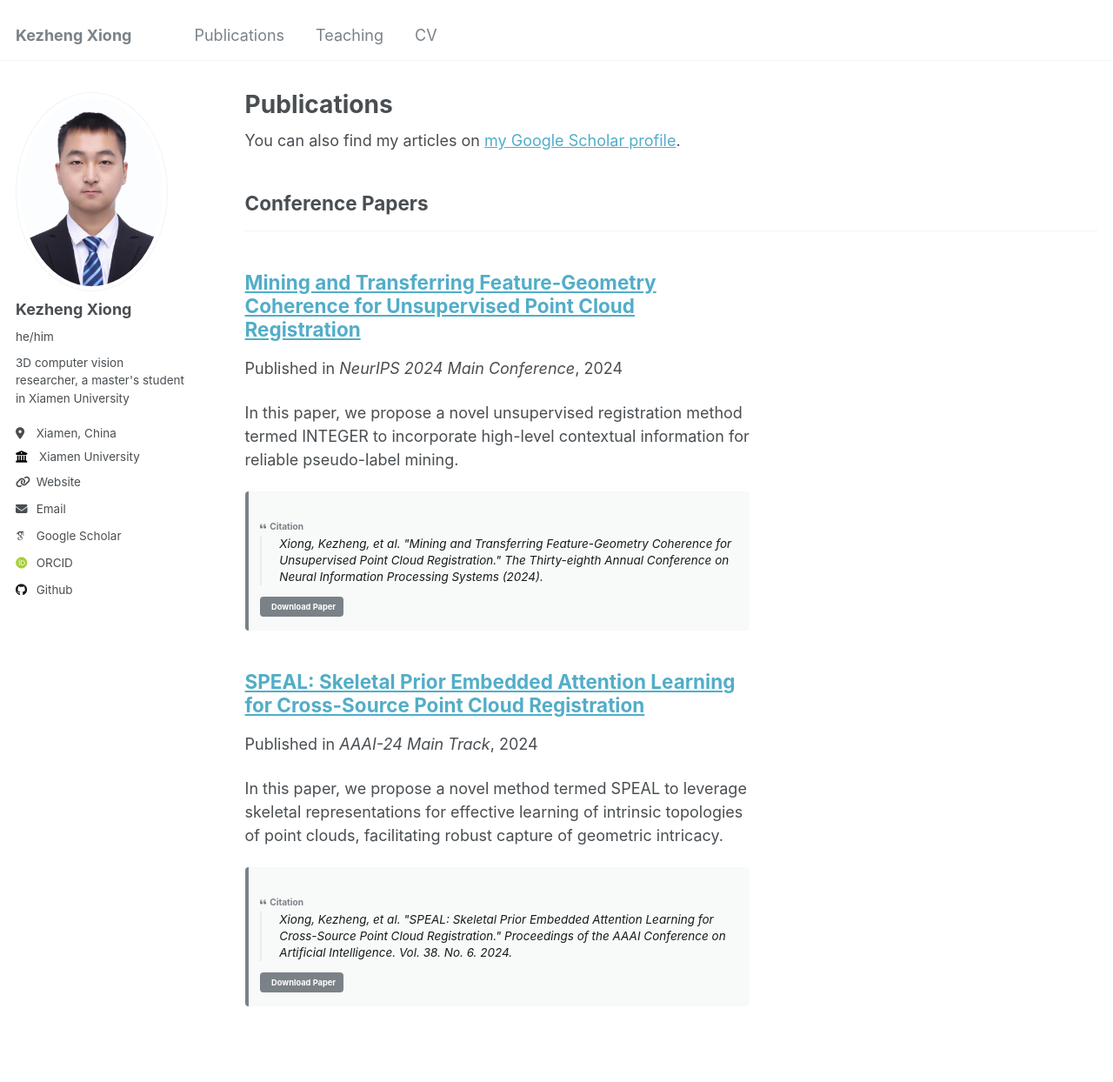
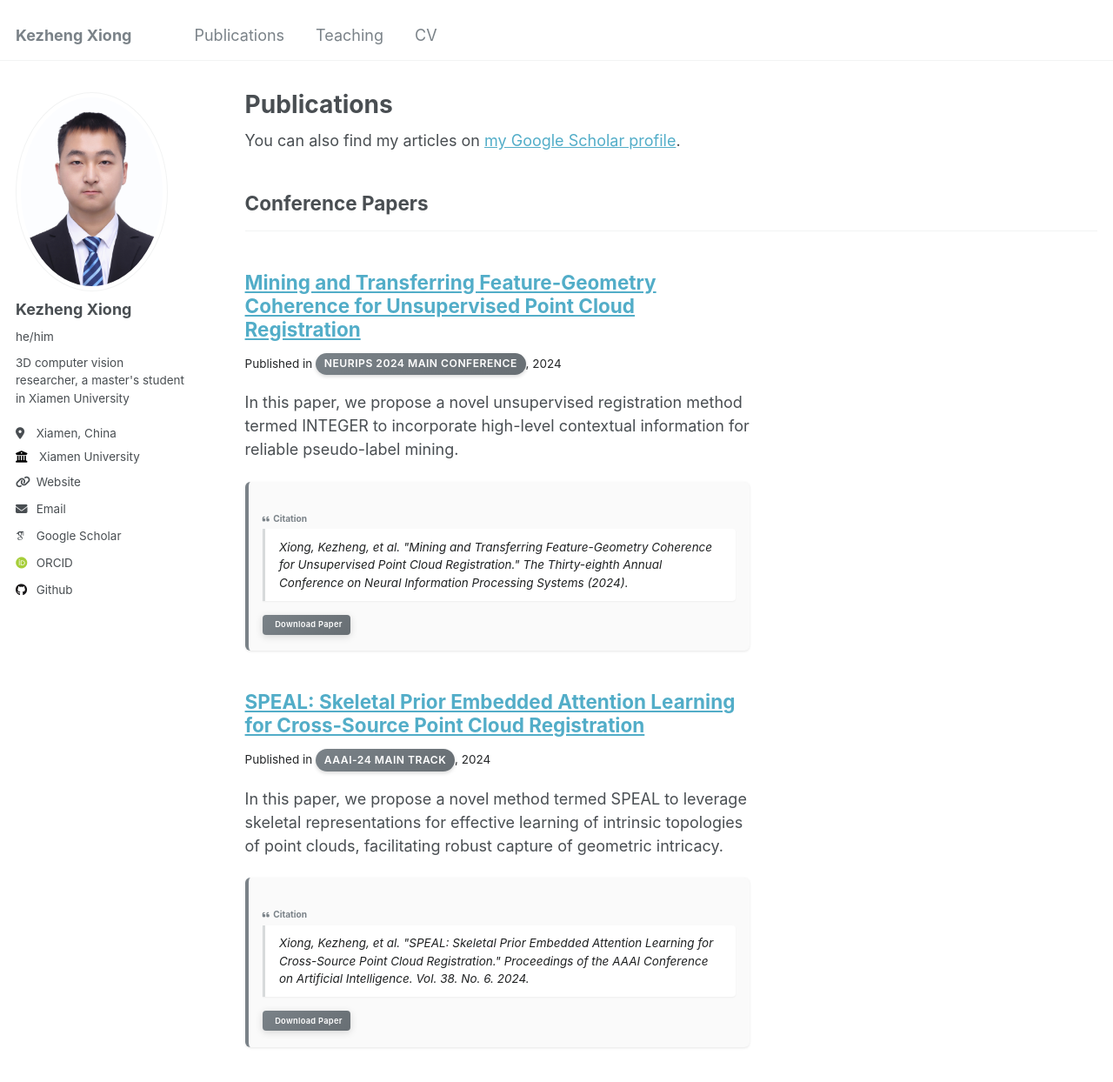
Before and after one commit to kezheng1204/kezheng1204.github.io, a Jekyll site: the page built from _pages/publications.html, in a window 1280 px wide and 1400 px high. Shown: the top 1244 px of the window at 87% size. Built offline with Jekyll 4.4.1, drawn with Linux system fonts in a browser that asks for light colours; some web fonts are replaced.

Commit message:
further improve the hyperlink styles

```diff
--- a/_includes/archive-single.html
+++ b/_includes/archive-single.html
@@ -39,9 +39,9 @@
     {% endif %}
 
         {% if post.collection == 'teaching' %}
-          <p> {{ post.type }}, <i>{{ post.venue }}</i>, {{ post.date | default: "1900-01-01" | date: "%Y" }} </p>
+          <p class="publication-meta"> {{ post.type }}, <span class="venue-badge">{{ post.venue }}</span>, {{ post.date | default: "1900-01-01" | date: "%Y" }} </p>
         {% elsif post.collection == 'publications' %}
-          <p>Published in <i>{{ post.venue }}</i>, {{ post.date | default: "1900-01-01" | date: "%Y" }} </p>
+          <p class="publication-meta">Published in <span class="venue-badge">{{ post.venue }}</span>, {{ post.date | default: "1900-01-01" | date: "%Y" }} </p>
         {% elsif post.date %}
          <p class="page__date"><strong><i class="fa fa-fw fa-calendar" aria-hidden="true"></i> {{ site.data.ui-text[site.locale].date_label | default: "Published:" }}</strong> <time datetime="{{ post.date | default: "1900-01-01" | date_to_xmlschema }}">{{ post.date | default: "1900-01-01" | date: "%B %d, %Y" }}</time></p>
         {% endif %}
--- a/_sass/_archive.scss
+++ b/_sass/_archive.scss
@@ -23,6 +23,15 @@
       img {
         box-shadow: 0 0 10px rgba(#000, 0.25);
       }
+    }
+  }
+
+  /* Override for publication detail buttons */
+  .publication-details a {
+    text-decoration: none !important;
+
+    &:hover {
+      text-decoration: none !important;
     }
   }
 }
@@ -87,58 +96,109 @@
 /* Publication Details Styling */
 .publication-details {
   margin-top: 1em;
-  padding: 1em;
-  background-color: mix(#fff, $gray, 95%);
+  padding: 1.2em;
+  background-color: mix(#fff, $gray, 96%);
   border-left: 4px solid $primary-color;
-  border-radius: 4px;
+  border-radius: 6px;
   font-size: $type-size-6;
+  box-shadow: 0 1px 3px rgba(0, 0, 0, 0.1);
+}
+
+.publication-meta {
+  font-size: $type-size-6;
+  color: mix(#000, $gray, 70%);
+  margin-bottom: 0.5em;
+}
+
+.venue-badge {
+  display: inline-block;
+  background: linear-gradient(135deg, $primary-color, mix($primary-color, #000, 85%));
+  color: #fff;
+  padding: 0.3em 0.8em;
+  border-radius: 20px;
+  font-weight: 600;
+  font-size: 0.9em;
+  text-transform: uppercase;
+  letter-spacing: 0.5px;
+  box-shadow: 0 2px 4px rgba(0, 0, 0, 0.15);
+  font-style: normal;
 }
 
 .citation-section {
-  margin-bottom: 1em;
+  margin-bottom: 1.2em;
 
   .citation-label {
     color: $primary-color;
     font-size: $type-size-6;
-    font-weight: bold;
-    margin-bottom: 0.5em;
+    font-weight: 700;
+    margin-bottom: 0.6em;
     display: flex;
     align-items: center;
 
     i {
       margin-right: 0.5em;
-      font-size: 0.8em;
+      font-size: 0.9em;
     }
   }
 
   .citation-text {
     font-style: italic;
-    color: mix(#000, $gray, 80%);
-    line-height: 1.4;
+    color: mix(#000, $gray, 75%);
+    line-height: 1.5;
     margin: 0;
-    padding-left: 1.5em;
-    border-left: 2px solid mix(#fff, $gray, 85%);
+    padding: 0.8em 1.2em;
+    background-color: #fff;
+    border-left: 3px solid mix(#fff, $primary-color, 70%);
+    border-radius: 0 4px 4px 0;
+    box-shadow: 0 1px 2px rgba(0, 0, 0, 0.05);
   }
 }
 
 .publication-links {
   display: flex;
-  gap: 0.5em;
+  gap: 0.8em;
   flex-wrap: wrap;
 
   .btn {
     display: inline-flex;
     align-items: center;
-    text-decoration: none;
-    transition: all 0.2s ease-in-out;
+    text-decoration: none !important;
+    transition: all 0.3s cubic-bezier(0.25, 0.46, 0.45, 0.94);
+    box-shadow: 0 2px 8px rgba(0, 0, 0, 0.15);
+    border: none;
+    font-weight: 600;
+    letter-spacing: 0.3px;
 
     i {
-      margin-right: 0.4em;
+      margin-right: 0.5em;
+      font-size: 1.1em;
     }
 
     &:hover {
-      transform: translateY(-1px);
-      box-shadow: 0 2px 4px rgba(#000, 0.2);
+      text-decoration: none !important;
+      transform: translateY(-2px);
+      box-shadow: 0 4px 12px rgba(0, 0, 0, 0.25);
+    }
+
+    &:focus {
+      outline: none;
+      box-shadow: 0 0 0 3px rgba($primary-color, 0.3);
+    }
+  }
+
+  .btn--primary {
+    background: linear-gradient(135deg, $primary-color, mix($primary-color, #000, 85%));
+
+    &:hover {
+      background: linear-gradient(135deg, mix($primary-color, #000, 90%), mix($primary-color, #000, 75%));
+    }
+  }
+
+  .btn--info {
+    background: linear-gradient(135deg, $info-color, mix($info-color, #000, 85%));
+
+    &:hover {
+      background: linear-gradient(135deg, mix($info-color, #000, 90%), mix($info-color, #000, 75%));
     }
   }
 }
```
